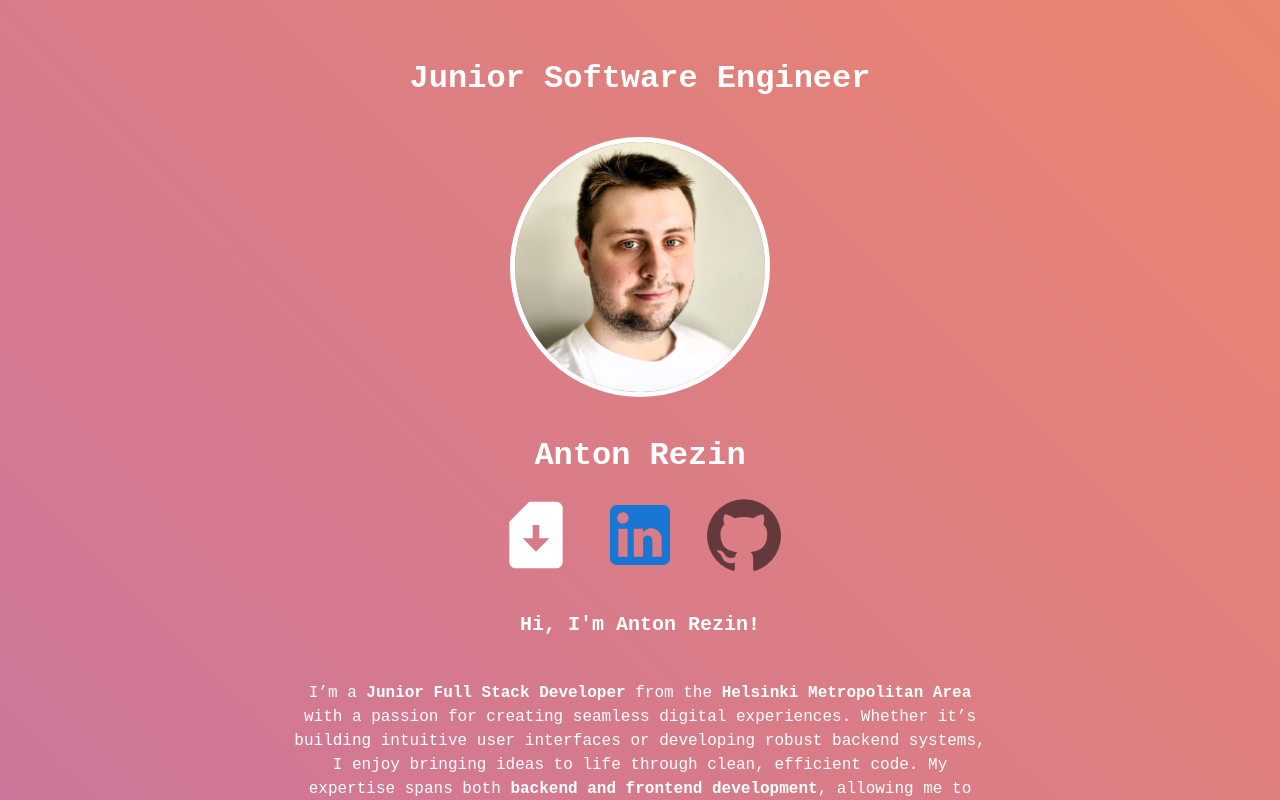
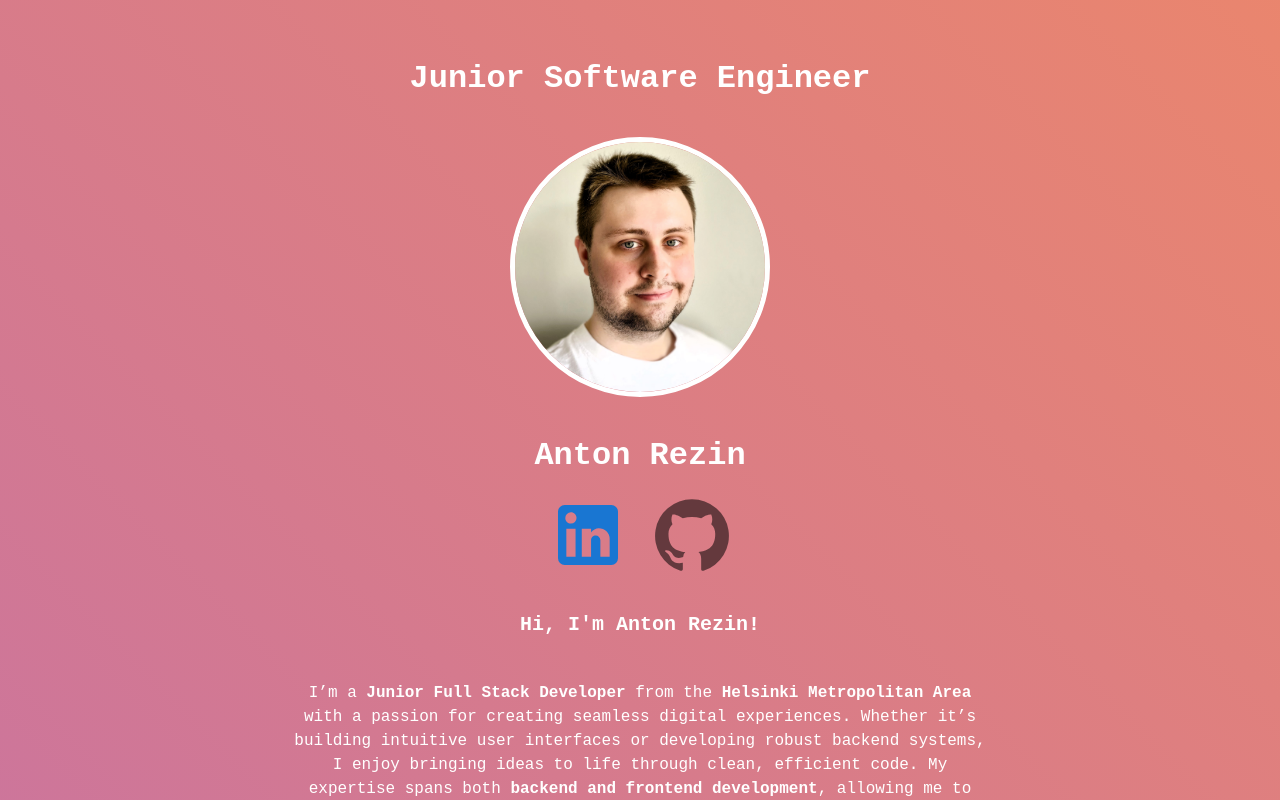
Before and after one commit to antonrezin/PortfolioContactWebsite, a React (Vite) app: page / in a window 1280 px wide. Built offline with nearby package versions, Linux system fonts and the light colour scheme.

Commit message:
Ready for Deployment

```diff
--- a/package.json
+++ b/package.json
@@ -15,6 +15,7 @@
     "@mui/icons-material": "^6.1.1",
     "@mui/material": "^6.1.1",
     "anton-rezin-portfolio-website": "file:",
+    "pdfjs-dist": "^4.6.82",
     "react": "^18.3.1",
     "react-dom": "^18.3.1",
     "sort-by": "^0.0.2"
--- a/src/components/Home/Home.jsx
+++ b/src/components/Home/Home.jsx
@@ -54,13 +54,6 @@ function Home() {
           flexDirection: "row",
         }}
       >
-        <a
-          href="/assets/CVandCoverLetter.pdf"
-          download
-          style={{ color: "#ffffff" }}
-        >
-          <SimCardDownloadIcon sx={{ fontSize: "5rem" }} />
-        </a>
         <a
           href="https://www.linkedin.com/in/antonrezin/"
           target="_blank"
```
Also changed, not shown: 1 other file (tests, documents, lock files or other folders).
